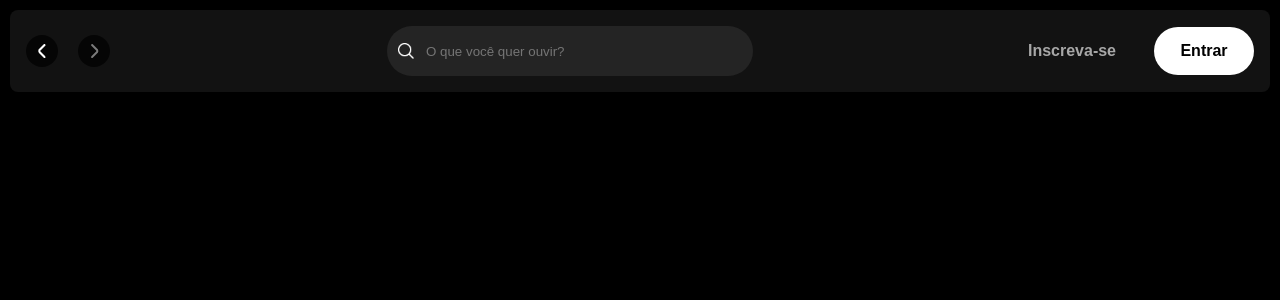
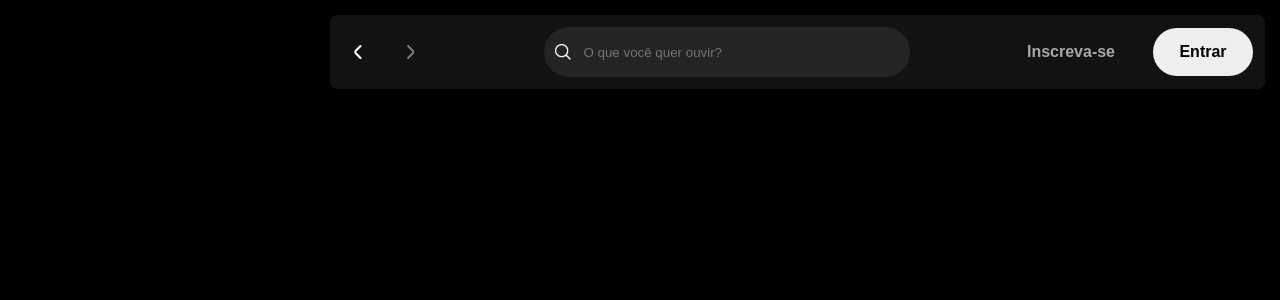
Before and after one commit to weberldaltro/spotify-clone-react, a React (Create React App) app: page / in a window 1280 px wide. Shown: the top 300 px of the page. Built offline with nearby package versions, Linux system fonts and the light colour scheme.

Commit message:
alterações css Header

```diff
--- a/src/components/Header/Header.css
+++ b/src/components/Header/Header.css
@@ -1,12 +1,15 @@
-/* HEADER */
 .header__navigation {
   display: flex;
   justify-content: space-between;
   align-items: center;
-  padding: 1rem;
-  margin: 10px;
+  padding: 16px;
+  margin: 15px;
   border-radius: 8px;
   background-color: #121212;
+  padding: 12px;
+  max-width: 80vw;
+  margin-left: 330px;
+  margin-right: 15px;
 }
 
 .header__navigation .navigation {
@@ -24,9 +27,10 @@
   display: flex;
   align-items: center;
   justify-content: center;
-  width: 2rem;
-  height: 2rem;
-  background-color: rgba(0, 0, 0, 0.7);
+  width: 32px;
+  height: 32px;
+  background: #131313;
+  background-color: var(--bg-arrow-color);
   border-radius: 50%;
   border: none;
   cursor: pointer;
@@ -43,7 +47,6 @@
   width: 364px;
   height: 48px;
   margin-left: 8px;
-  border: transparent;
   background-color: #242424;
   border-radius: 500px;
   border: 1px solid transparent;
@@ -61,6 +64,8 @@
   padding: 0px 100px 0 12px;
   color: #fff;
   text-overflow: ellipsis;
+  overflow: hidden;
+  white-space: nowrap;
   outline: none;
 }
 
@@ -81,10 +86,7 @@
   font-weight: 700;
   border-radius: 40px;
   border: none;
-  background-color: #fff;
 }
-
-/* HOVER */
 
 .header__search:hover {
   border: 1px solid #fff;
@@ -93,18 +95,8 @@
 .header__login .subscribe:hover {
   transform: scale(1.04);
   color: #fff;
-  cursor: pointer;
 }
 
 .header__login .login:hover {
   transform: scale(1.04);
-  cursor: pointer;
 }
-
-.header__login .login:hover {
-  transform: scale(1.04);
-  cursor: pointer;
-}
-/* FIM HOVER */
-
-/*FIM HEADER */
```
